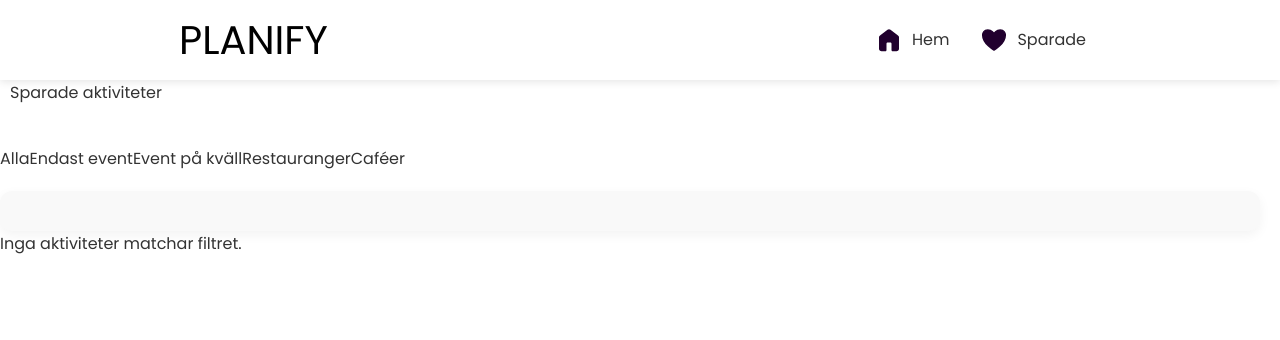
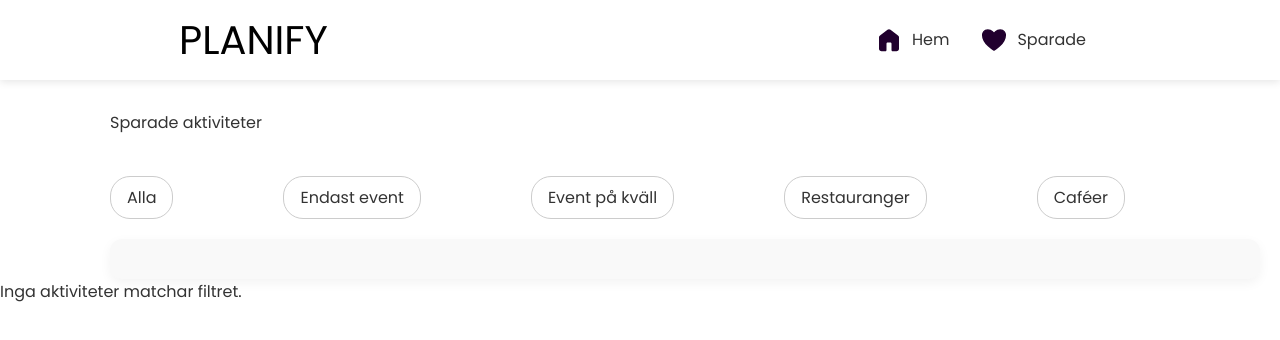
Before and after one commit to tiiildaolsson1/Planify, a Next.js app in the folder planify_app/: page /saved in a window 1280 px wide. Shown: the top 340 px of the page. Built offline with nearby package versions, Linux system fonts and the light colour scheme.

Commit message:
design och samma för rekommenadationer som events
Co-Authored-By: tiiildaolsson1 <152872666+tiiildaolsson1@users.noreply.github.com>
Co-Authored-By: ao9792 <144122513+ao9792@users.noreply.github.com>

```diff
--- a/planify_app/src/Style/Components.css
+++ b/planify_app/src/Style/Components.css
@@ -347,6 +347,42 @@ select {
   border-right: solid black 1px;
 }
 
+.filter-buttons {
+  display: flex;
+  gap: 10px;
+  margin-bottom: 20px;
+  justify-content: center;
+}
+
+.filter-button {
+  background-color: white;
+  color: #333;
+  border: 1px solid #ccc;
+  border-radius: 20px;
+  padding: 8px 16px;
+  cursor: pointer;
+  font-weight: 500;
+  transition: background-color 0.3s ease, color 0.3s ease;
+  margin-left: 110px;
+}
+
+.filter-button:hover {
+  background-color: #f0f0f0;
+  color: #000;
+}
+
+#sparadeaktiviteter {
+  margin-left: 110px;
+  margin-top: 30px;
+
+}
+
+
+#savedbox {
+  margin-left: 110px !important;
+  max-width: 1680px;
+}
+
 @media (max-width: 900px) {
   .countries-map-section {
     flex-direction: column;
--- a/planify_app/src/app/page.js
+++ b/planify_app/src/app/page.js
@@ -62,7 +62,7 @@ export default function HomePage() {
                 <div className="country-stats">
                   <span>👥 5,7M</span>
                   <span>🌍 10 452 KM²</span>
-                  </div>
+                </div>
               </div>
               <a href="#" className="explore-button">Utforska Mer</a>
             </div>
--- a/planify_app/src/app/saved/page.js
+++ b/planify_app/src/app/saved/page.js
@@ -1,7 +1,7 @@
 "use client";
 
 import React, { useEffect, useState } from "react";
-import { FaTrash } from "react-icons/fa"; // 🧼 Importera trash-ikon
+import { FaTrash } from "react-icons/fa";
 import '../../Style/Components.css';
 import NavBar from '../../Components/navigationbar';
 
@@ -42,30 +42,34 @@ export default function SavedPage() {
     <div className="homepage">
       <NavBar />
       <main className="List">
-        <h2 className="rubrik3">Sparade aktiviteter</h2>
+        <h2 id="sparadeaktiviteter" className="rubrik3">Sparade aktiviteter</h2>
 
         {/* Filtermeny */}
         <div style={{ marginBottom: "20px" }}>
-          <button onClick={() => setFilter("all")}>Alla</button>
-          <button onClick={() => setFilter("event")}>Endast event</button>
-          <button onClick={() => setFilter("evening")}>Event på kväll</button>
-          <button onClick={() => setFilter("restaurant")}>Restauranger</button>
-          <button onClick={() => setFilter("cafe")}>Caféer</button>
+          <button className="filter-button" onClick={() => setFilter("all")}>Alla</button>
+          <button className="filter-button" onClick={() => setFilter("event")}>Endast event</button>
+          <button className="filter-button" onClick={() => setFilter("evening")}>Event på kväll</button>
+          <button className="filter-button" onClick={() => setFilter("restaurant")}>Restauranger</button>
+          <button className="filter-button" onClick={() => setFilter("cafe")}>Caféer</button>
         </div>
 
-        <ul>
+        <ul id="savedbox">
           {filteredItems.map((item) => (
             <li id="eventboxar" key={item.id} style={{ display: "flex", justifyContent: "space-between", alignItems: "center" }}>
               <div className="event-content">
+                <div>
                   <h3>{item.name}</h3>
+                  {item.category && <p>{item.category}</p>}  {/* Flytta in här! */}
                   {item.date && <p>{item.date}</p>}
-                {item.category && <p>{item.category}</p>}
                   {item.url && (
                     <a href={item.url} target="_blank" rel="noopener noreferrer">
                       Mer info
                     </a>
                   )}
                 </div>
+
+              </div>
+
               <button onClick={() => handleDelete(item.id)} aria-label="Ta bort aktivitet">
                 <FaTrash />
               </button>
```
Also changed, not shown: planify_app/src/Components/ActivityCard.js (indentation only). Lines whose indentation alone changed are shown as unchanged.
